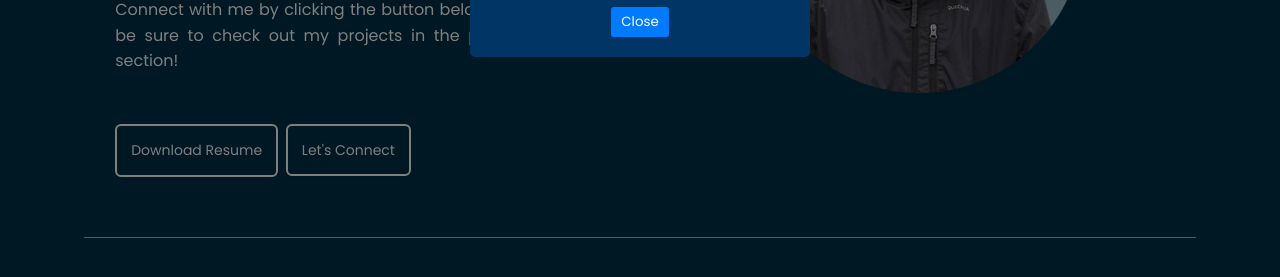
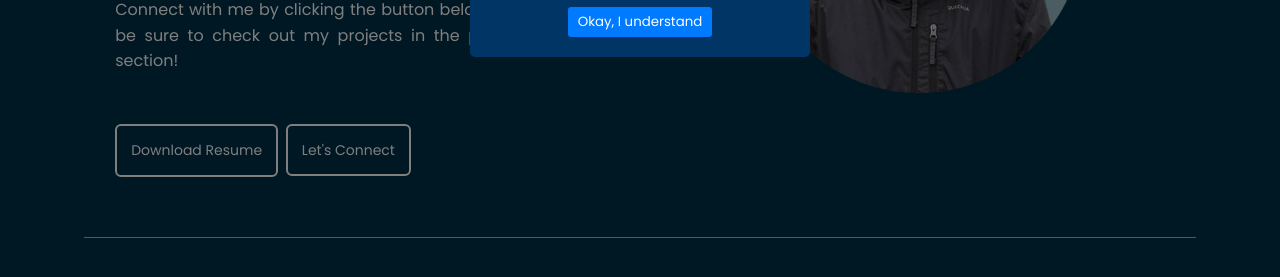
Before and after one commit to rizwan0110/Portfolio, a plain HTML site: page index.html in a window 1280 px wide. Shown: the part 482-759 px from the top of the page. Drawn offline with nearby package versions, Linux system fonts and the light colour scheme.

Commit message:
Pop Up Message Update

```diff
--- a/index.html
+++ b/index.html
@@ -17,7 +17,7 @@
             <img src="src/work-in-progress.png" alt="Logo" class="popup-logo">
             <p>This website is best viewed on a desktop. I'm working on making on it make it mobile responsive</p>
 
-            <button id="close-popup">Close</button>
+            <button id="close-popup">Okay, I understand</button>
         </div>
     </div>
 
```
